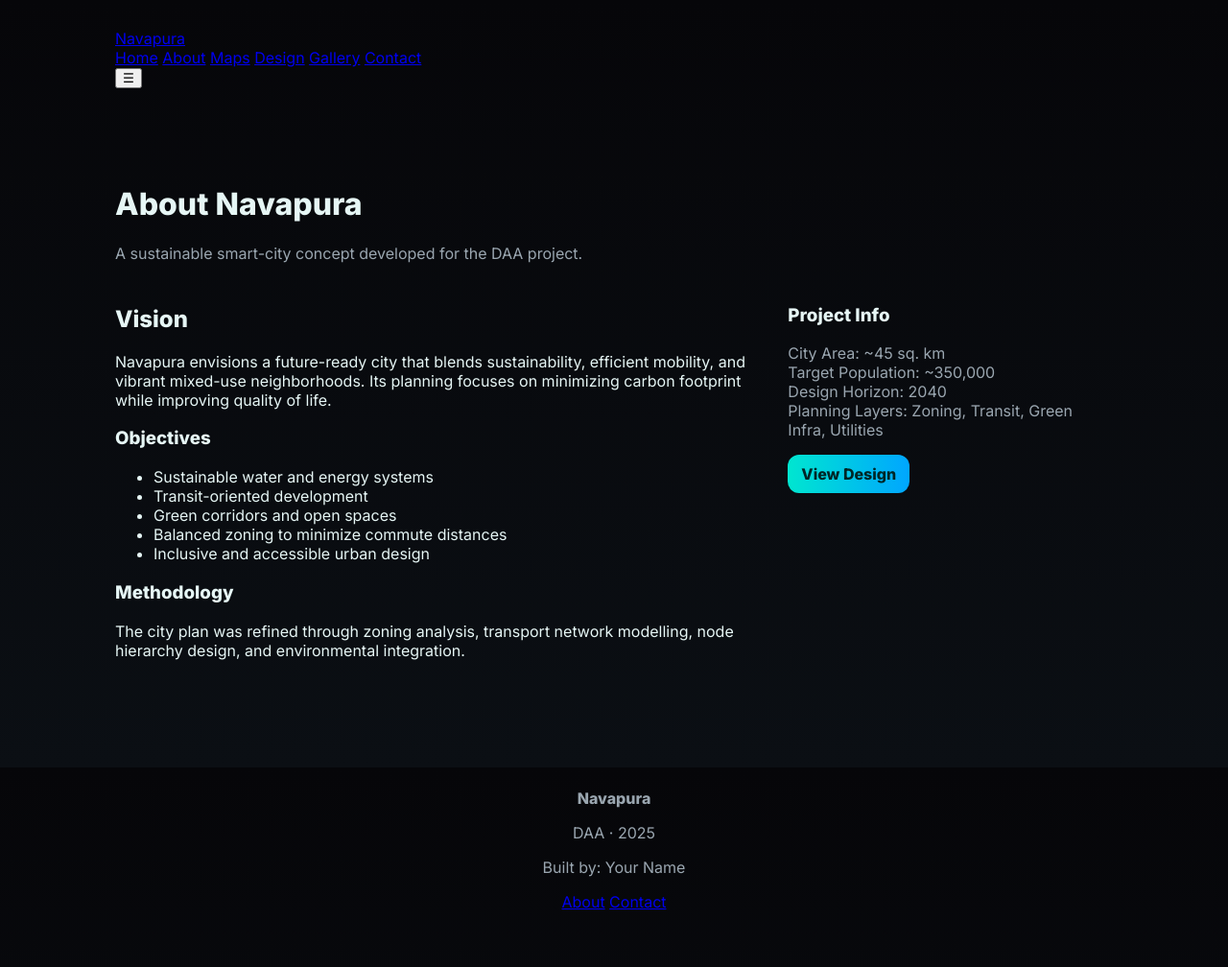
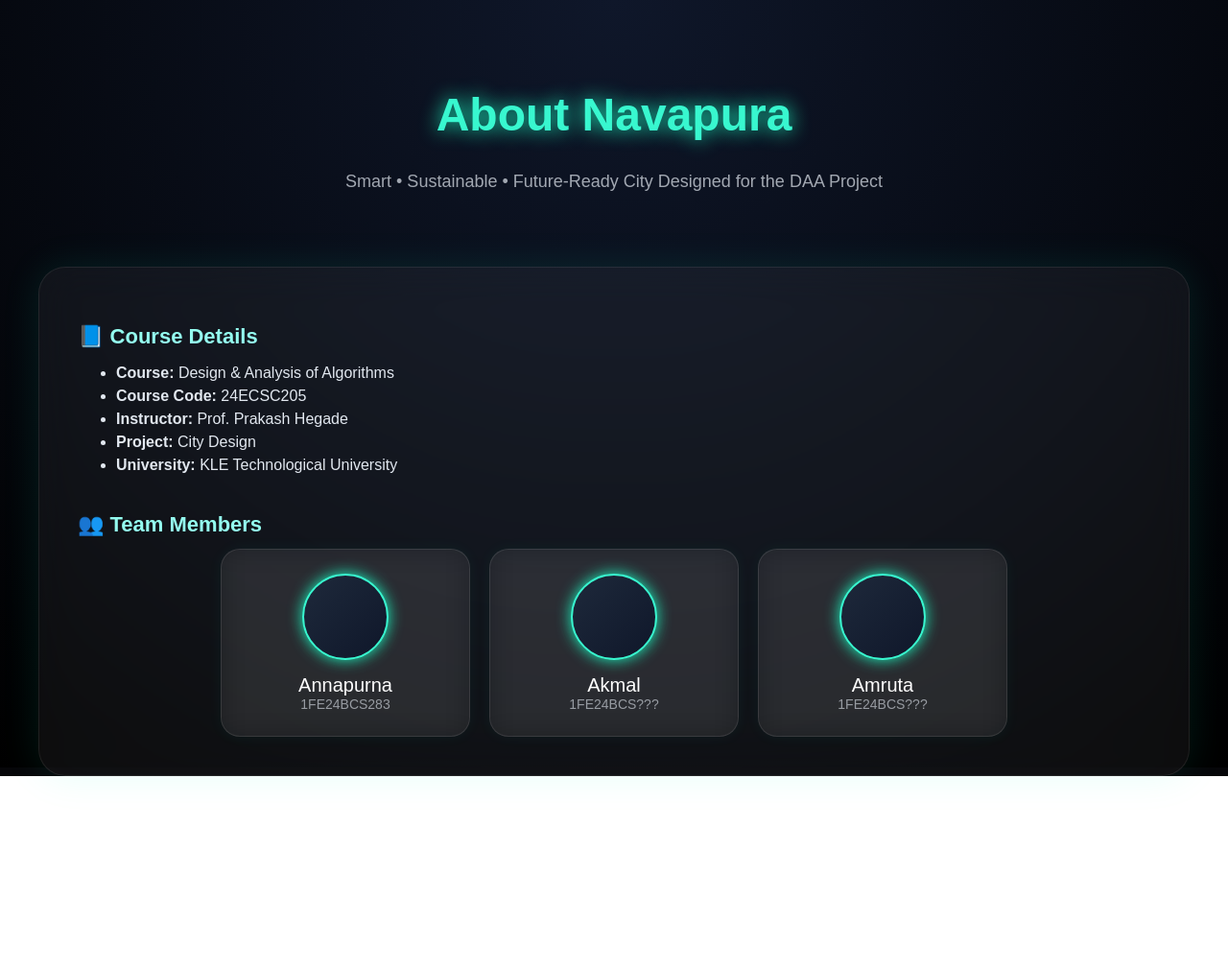
Before and after one commit to annapurnaboratti-775/navapura.github.io, a plain HTML site: page about.html in a window 1280 px wide. Shown: the whole page at 96% size. After the commit the page ends 809 px from the top, so only its background shows below. Drawn offline with Linux system fonts and the light colour scheme.

Commit message:
Update about.html

```diff
--- a/about.html
+++ b/about.html
@@ -1,82 +1,180 @@
-<!doctype html>
+<!DOCTYPE html>
 <html lang="en">
 <head>
-  <meta charset="utf-8"/>
-  <meta name="viewport" content="width=device-width,initial-scale=1"/>
-  <title>About — Navapura</title>
+<meta charset="UTF-8">
+<meta name="viewport" content="width=device-width, initial-scale=1.0">
+<title>About • Navapura</title>
 <link rel="stylesheet" href="style.css">
-  <link href="https://fonts.googleapis.com/css2?family=Inter:wght@300;400;600;800&display=swap" rel="stylesheet">
+<style>
+
+/* ------ PAGE BACKGROUND ------ */
+body {
+    background: radial-gradient(circle at top, #0f172a, #000000);
+    color: #e2e8f0;
+    font-family: 'Poppins', sans-serif;
+    margin: 0;
+    padding: 0;
+}
+
+/* ------ TOP TITLE SECTION ------ */
+.header {
+    text-align: center;
+    padding: 60px 20px 20px;
+}
+
+.header h1 {
+    font-size: 48px;
+    font-weight: 700;
+    color: #38f7cf;
+    text-shadow: 0 0 20px #1cf7c0;
+    animation: fadeIn 1.5s ease-out;
+}
+
+.header p {
+    font-size: 18px;
+    opacity: 0.7;
+}
+
+/* ------ BIG INFO CARD ------ */
+.info-container {
+    max-width: 1200px;
+    margin: 40px auto;
+    padding: 40px;
+    background: rgba(255,255,255,0.05);
+    border-radius: 28px;
+    backdrop-filter: blur(20px);
+    border: 1px solid rgba(255,255,255,0.08);
+    box-shadow: 0 0 40px rgba(0,255,200,0.1);
+    animation: slideUp 0.8s ease-out;
+}
+
+/* ------ COURSE DETAILS ------ */
+.section-title {
+    color: #94fdf0;
+    font-size: 22px;
+    margin-bottom: 12px;
+}
+
+ul li {
+    margin: 6px 0;
+    font-size: 16px;
+}
+
+/* ------ TEAM SECTION ------ */
+.team {
+    margin-top: 40px;
+}
+
+.team-grid {
+    display: flex;
+    justify-content: center;
+    gap: 20px;
+    flex-wrap: wrap;
+}
+
+/* ------ TEAM MEMBER CARDS ------ */
+.member-card {
+    width: 260px;
+    padding: 25px;
+    background: rgba(255,255,255,0.06);
+    backdrop-filter: blur(15px);
+    border-radius: 20px;
+    text-align: center;
+    border: 1px solid rgba(255,255,255,0.1);
+    transition: all .3s ease;
+    box-shadow: 0 0 15px rgba(0,255,220,0.05);
+}
+
+.member-card:hover {
+    transform: translateY(-8px) scale(1.02);
+    box-shadow: 0 0 30px rgba(0,255,220,0.25);
+}
+
+/* Avatar placeholder */
+.avatar {
+    width: 90px;
+    height: 90px;
+    margin: 0 auto 15px;
+    border-radius: 50%;
+    background: linear-gradient(135deg, #1e293b, #0f172a);
+    border: 2px solid #38f7cf;
+    box-shadow: 0 0 15px #1cf7c0;
+}
+
+/* Text inside card */
+.member-name {
+    font-size: 20px;
+    margin-top: 10px;
+    color: #ffffff;
+}
+
+.member-id {
+    opacity: 0.6;
+    font-size: 14px;
+}
+
+/* Animations */
+@keyframes slideUp {
+    from { opacity: 0; transform: translateY(30px); }
+    to { opacity: 1; transform: translateY(0); }
+}
+
+@keyframes fadeIn {
+    from { opacity: 0; transform: scale(0.95); }
+    to { opacity: 1; transform: scale(1); }
+}
+
+</style>
 </head>
 
 <body>
-  <!-- Header -->
-  <header class="nav">
-    <div class="nav-inner container">
-      <a class="brand" href="index.html">Navapura</a>
-      <nav class="nav-links" id="navLinks">
-        <a href="index.html">Home</a>
-        <a href="about.html" class="active">About</a>
-        <a href="maps.html">Maps</a>
-        <a href="design.html">Design</a>
-        <a href="gallery.html">Gallery</a>
-        <a href="contact.html" class="cta">Contact</a>
-      </nav>
-      <button id="navToggle" class="nav-toggle">☰</button>
+
+<div class="header">
+    <h1>About Navapura</h1>
+    <p>Smart • Sustainable • Future-Ready City Designed for the DAA Project</p>
 </div>
-  </header>
 
-  <main class="container" style="padding-top:50px">
-    <h1>About Navapura</h1>
-    <p class="muted">A sustainable smart-city concept developed for the DAA project.</p>
+<div class="info-container">
 
-    <section class="reveal" data-delay="100" style="margin-top:24px; display:grid; grid-template-columns:2fr 1fr; gap:24px">
-      <div>
-        <h2>Vision</h2>
-        <p>Navapura envisions a future-ready city that blends sustainability, efficient mobility, and vibrant mixed-use neighborhoods. Its planning focuses on minimizing carbon footprint while improving quality of life.</p>
-
-        <h3>Objectives</h3>
+    <h2 class="section-title">📘 Course Details</h2>
     <ul>
-          <li>Sustainable water and energy systems</li>
-          <li>Transit-oriented development</li>
-          <li>Green corridors and open spaces</li>
-          <li>Balanced zoning to minimize commute distances</li>
-          <li>Inclusive and accessible urban design</li>
+        <li><b>Course:</b> Design & Analysis of Algorithms</li>
+        <li><b>Course Code:</b> 24ECSC205</li>
+        <li><b>Instructor:</b> Prof. Prakash Hegade</li>
+        <li><b>Project:</b> City Design</li>
+        <li><b>University:</b> KLE Technological University</li>
     </ul>
 
-        <h3>Methodology</h3>
-        <p>The city plan was refined through zoning analysis, transport network modelling, node hierarchy design, and environmental integration.</p>
+    <div class="team">
+        <h2 class="section-title">👥 Team Members</h2>
+
+        <div class="team-grid">
+
+            <!-- ANNAPURNA -->
+            <div class="member-card">
+                <div class="avatar"></div>
+                <div class="member-name">Annapurna</div>
+                <div class="member-id">1FE24BCS283</div>
             </div>
 
-      <aside class="side-card">
-        <h3>Project Info</h3>
-        <p class="muted">
-          City Area: ~45 sq. km <br>
-          Target Population: ~350,000 <br>
-          Design Horizon: 2040 <br>
-          Planning Layers: Zoning, Transit, Green Infra, Utilities
-        </p>
-        <p><a class="btn primary" href="design.html">View Design</a></p>
-      </aside>
-    </section>
-  </main>
+            <!-- AKMAL -->
+            <div class="member-card">
+                <div class="avatar"></div>
+                <div class="member-name">Akmal</div>
+                <div class="member-id">1FE24BCS???</div>
+            </div>
 
-  <!-- Footer -->
-  <footer class="site-footer">
-    <div class="container footer-grid">
-      <div>
-        <strong>Navapura</strong>
-        <p class="muted">DAA · 2025</p>
+            <!-- AMRUTA -->
+            <div class="member-card">
+                <div class="avatar"></div>
+                <div class="member-name">Amruta</div>
+                <div class="member-id">1FE24BCS???</div>
             </div>
-      <div>
-        <p class="muted">Built by: Your Name</p>
-      </div>
-      <div class="footer-links">
-        <a href="about.html">About</a>
-        <a href="contact.html">Contact</a>
+
         </div>
     </div>
-  </footer>
 
-  <script src="main.js"></script>
+</div>
+
 </body>
 </html>
```
Lines whose indentation alone changed are shown as unchanged.
